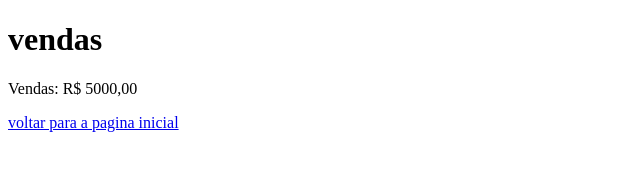
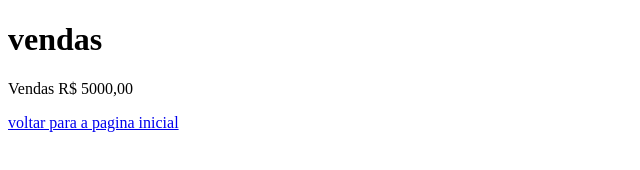
Before and after one commit to MarcosPauloFrancisco/aulagithub, a plain HTML site: page vendas.html in a window 1280 px wide. Shown: the full height of the page, 0-640 px from the left. Drawn offline with Linux system fonts and the light colour scheme.

Commit message:
melhorias em vendas

```diff
--- a/vendas.html
+++ b/vendas.html
@@ -10,11 +10,8 @@
 
     <h1>vendas</h1>
 
-    <p>Vendas: R$ 5000,00</p>
-
+    <p>Vendas R$ 5000,00 </p>
     <a href="index.html">voltar para a pagina inicial</a>
-
-
 
 </body>
 </html>
```
